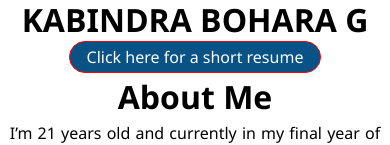
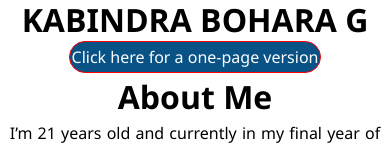
Before and after one commit to kabindrabohara078/portfolio, a React app: page / in a window 390 px wide. Shown: the part 302-447 px from the top of the page. Built offline with nearby package versions, Linux system fonts and the light colour scheme; the HTML template or start-up script is replaced by a standard one.

Commit message:
mobile-final

```diff
--- a/src/pages/About.jsx
+++ b/src/pages/About.jsx
@@ -18,7 +18,7 @@ const About = () => {
 
                     <Link to='https://one-page-resume-ashen.vercel.app/'>
                         <div className="click-quick">
-                            Click here for a short resume
+                            Click here for a one-page version
                         </div>
                     </Link>
                 </div>
```
